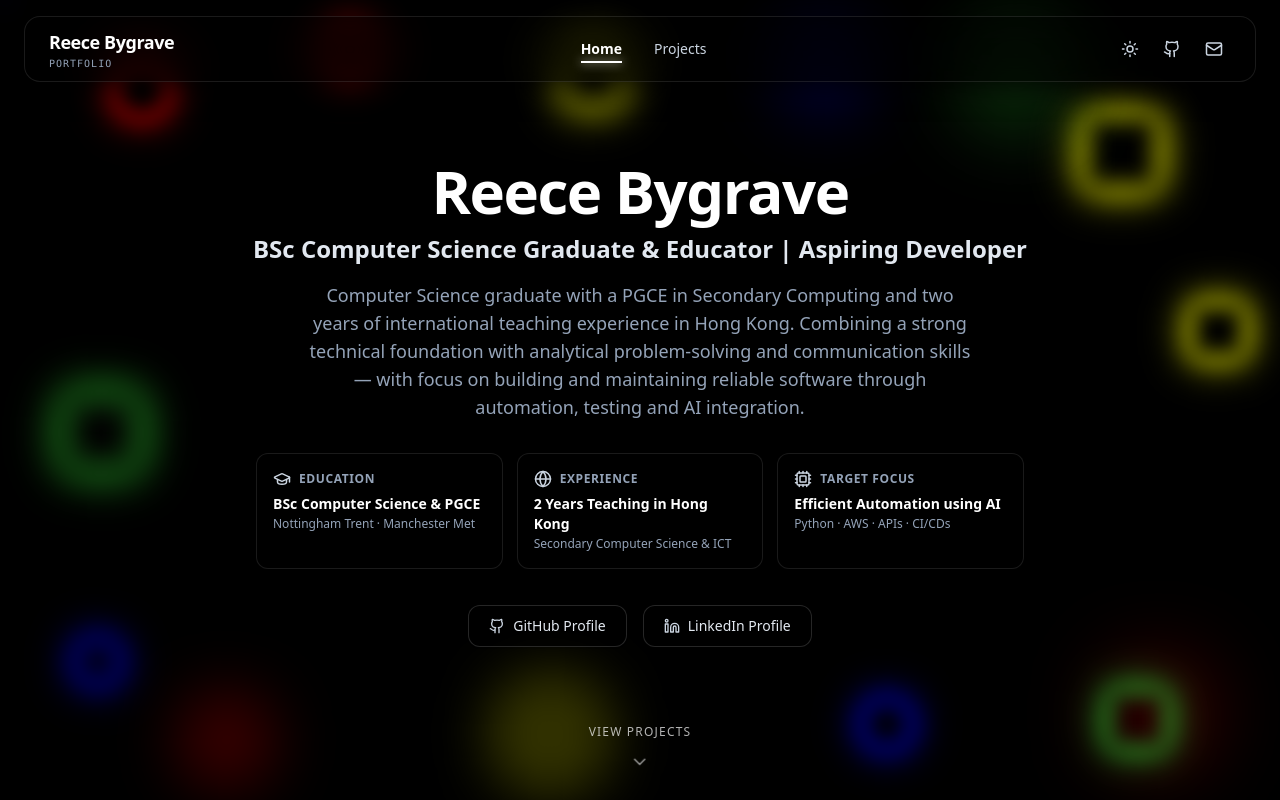
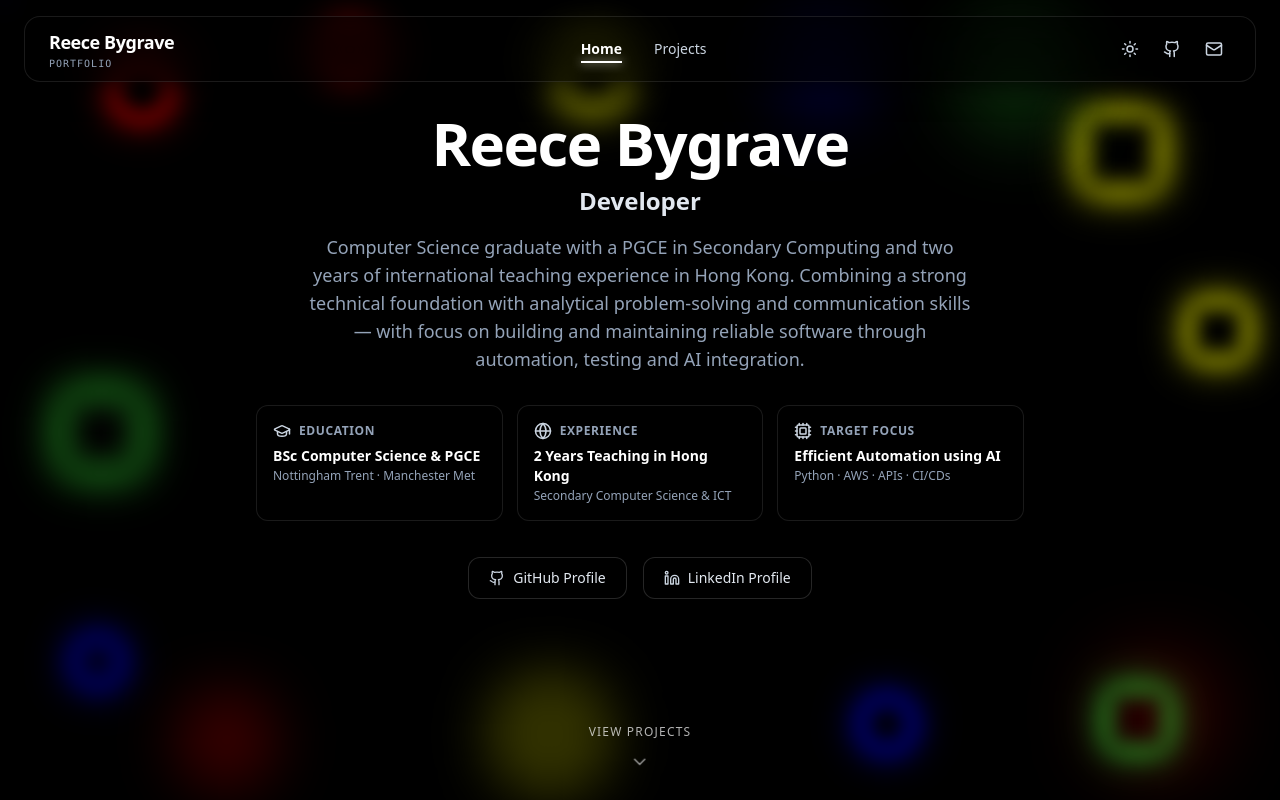
Before and after one commit to Reece-Bygrave/portfolio-reecebygrave, a React (Create React App) app: page / in a window 1280 px wide. Shown: the top 800 px of the page. Built offline with nearby package versions, Linux system fonts and the light colour scheme.

Commit message:
hero update

```diff
--- a/src/components/Hero.jsx
+++ b/src/components/Hero.jsx
@@ -7,8 +7,8 @@ import ScrollIndicator from "./ScrollIndicator";
 
 const Hero = () => {
   return (
-    <section id="hero" className="relative min-h-screen flex items-center justify-center pt-28 pb-20 px-4 sm:px-6">
-      <div className="hero-content relative z-10 text-center max-w-4xl mx-auto text-slate-900 dark:text-white flex flex-col items-center transition-colors">
+    <section id="hero" className="relative min-h-screen flex items-center justify-center pt-20 sm:pt-24 pb-24 px-4 sm:px-6">
+      <div className="hero-content relative z-10 text-center max-w-4xl mx-auto -mt-8 sm:-mt-12 md:-mt-16 text-slate-900 dark:text-white flex flex-col items-center transition-colors">
         {/* Name & Heading */}
         <Link
           to="/"
@@ -21,7 +21,7 @@ const Hero = () => {
         </Link>
 
         <p className="text-lg sm:text-2xl font-semibold text-slate-800 dark:text-slate-200 mb-4 transition-colors">
-          BSc Computer Science Graduate & Educator | Aspiring Developer
+          Developer
         </p>
 
         {/* Profile Summary */}
```
